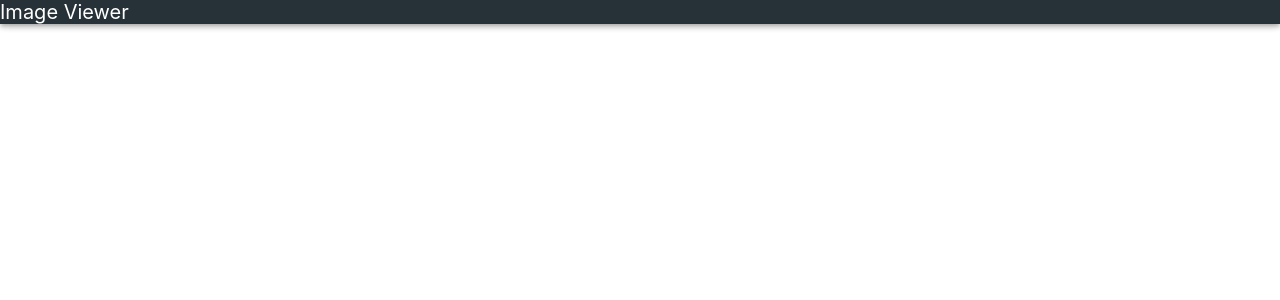
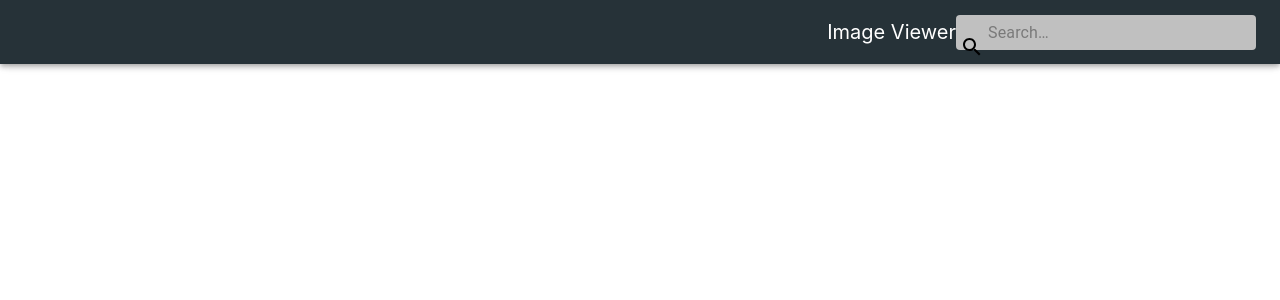
Before and after one commit to swatitoshniwal/ImageViewer, a React (Create React App) app: page /home in a window 1280 px wide. Shown: the top 300 px of the page. Built offline with nearby package versions, Linux system fonts and the light colour scheme; sample sign-in values are in the browser's storage.

Commit message:
Header for Home page

```diff
--- a/src/common/header/Header.js
+++ b/src/common/header/Header.js
@@ -2,7 +2,9 @@ import React, {Component} from 'react';
 import './Header.css';
 import {withStyles} from '@material-ui/core/styles';
 import AppBar from '@material-ui/core/AppBar';
-import { Toolbar } from '@material-ui/core';
+import Toolbar from '@material-ui/core/Toolbar';
+import SearchIcon from '@material-ui/icons/Search';
+import InputBase from '@material-ui/core/InputBase';
 
 const styles = theme => ({
     appheader:{
@@ -14,7 +16,37 @@ const styles = theme => ({
         backgroundColor: '#c0c0c0',
         marginLeft: 0,
         width: '300px',
-    }
+    },
+
+    grow:{
+        flexGrow: 1
+    },
+
+    searchIcon: {
+        width: theme.spacing(4),
+        height: '100%',
+        position: 'absolute',
+        pointerEvents: 'none',
+        display: 'flex',
+        alignItems: 'center',
+        justifyContent: 'center',
+        color:'#000000'
+      },
+
+      inputInput: {
+        paddingTop: theme.spacing(1),
+        paddingRight: theme.spacing(1),
+        paddingBottom: theme.spacing(1),
+        paddingLeft: theme.spacing(4),
+        transition: theme.transitions.create('width'),
+        width: '100%',
+        [theme.breakpoints.up('sm')]: {
+          width: 120,
+          '&:focus': {
+            width: 200
+          }
+        }
+      },
 })
 
 class Header extends Component{
@@ -29,12 +61,22 @@ class Header extends Component{
         const {classes,screen} = this.props;
         return(
             <div>
-                <Toolbar>
-                    <AppBar className={classes.appheader}>
-                    {(screen === "Login" || screen === "Home") && <span className="header-logo">Image Viewer</span>}
-                    <div className={classes.search}></div>
-                    </AppBar>
-                </Toolbar>
+                <AppBar className={classes.appheader}>
+                    <Toolbar>
+                        <div className={classes.grow}/>
+                        {(screen === "Login" || screen === "Home") && <span className="header-logo">Image Viewer</span>}
+                        {(screen === "Home") &&
+                            <div className={classes.search}>
+                                <div className={classes.searchIcon}>
+                                    <SearchIcon/>
+                                </div>
+                                <InputBase onChange={(e)=>{this.props.searchHandler(e.target.value)}} placeholder="Search…" classes={{
+                                input: classes.inputInput
+                                }}/>
+                            </div>
+                        }
+                    </Toolbar>
+                </AppBar>
             </div>
         )
     }
--- a/src/common/utils.js
+++ b/src/common/utils.js
@@ -1,4 +1,4 @@
 export const constant = {
     userApi:"https://api.instagram.com/v1/users/self/?access_token=8661035776.d0fcd39.39f63ab2f88d4f9c92b0862729ee2784",
-    mediaApi:"https://api.instagram.com/v1/users/self/media/recent?access_token=8661035776.d0fcd39.39f63ab2f88d4f9c92b0862729ee2784"
+    nmediaApi:"https://api.instagram.com/v1/users/self/media/recent?access_token=8661035776.d0fcd39.39f63ab2f88d4f9c92b0862729ee2784"
 }
--- a/src/screens/home/Home.js
+++ b/src/screens/home/Home.js
@@ -5,21 +5,53 @@ import {withStyles} from '@material-ui/core/styles';
 import {constant} from '../../common/utils'
 
 const styles = theme => ({
-
-})
+    card: {
+        maxWidth: 1100,
+      },
+});
 
 class Home extends Component{
     constructor(props){
         super(props);
+        if(sessionStorage.getItem('access-token')==null){
+            props.history.replace('/');
+        }
         this.state = {
+            data: [],
+            filteredData:[],
+            userData:{},
 
         }
     }
+
+    onSearchEntered= (value) =>{
+        console.log('search value', value);
+        let filteredData = this.state.data;
+        filteredData = filteredData.filter((data) =>{
+          let string = data.caption.text.toLowerCase();
+          let subString = value.toLowerCase();
+          return string.includes(subString);
+        })
+        this.setState({
+          filteredData
+        })
+      }
+
+    logout = () => {
+        sessionStorage.clear();
+        this.props.history.replace('/');
+    }
+
+    navigateToAccount = () =>{
+        this.props.history.push('/profile');
+      }
+
     render(){
         const{classes} = this.props;
         return(
             <div>
                 <Header
+                    userProfileUrl={this.state.userData.profile_picture}
                     screen={"Home"}
                     searchHandler={this.onSearchEntered}
                     handleLogout={this.logout}
@@ -30,4 +62,4 @@ class Home extends Component{
     }
 }
 
-export default withStyles(styles)(Home);
+export default withStyles(styles)(Home)
```
Also changed, not shown: package.json (+10 -3 lines), 1 other file (tests, documents, lock files or other folders).
